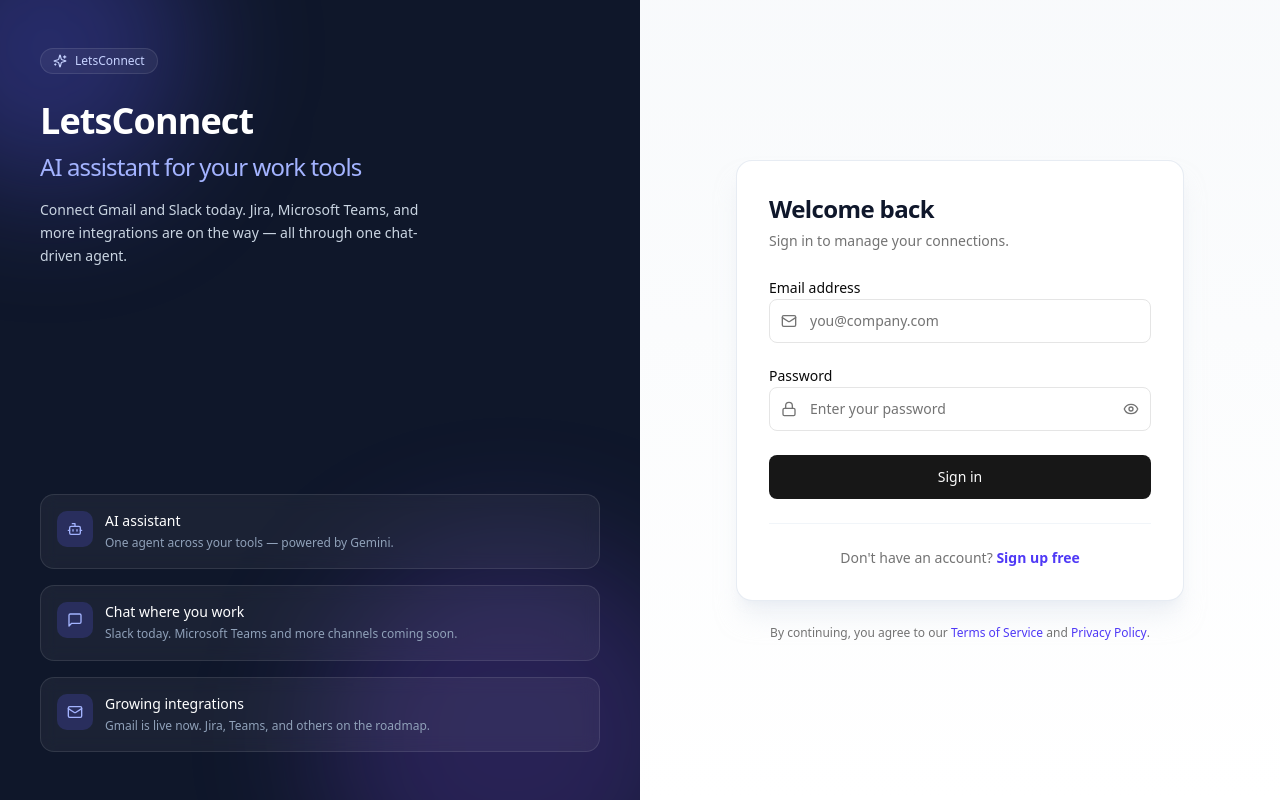
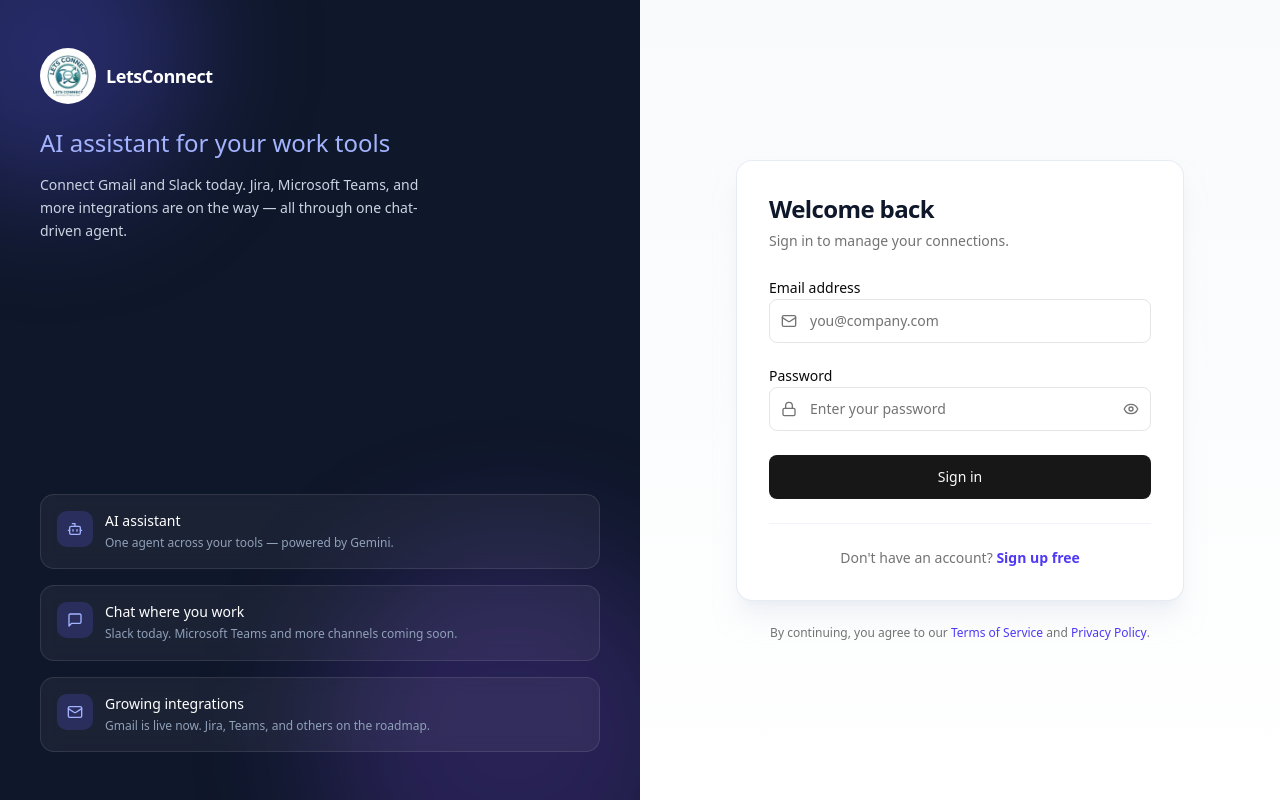
Before and after one commit to gauravdewli-dev/LetsConnect-Frontend, a React (Vite) app: page /login in a window 1280 px wide. Built offline with nearby package versions, Linux system fonts and the light colour scheme; no server answers.

Commit message:
Add Vercel configuration file for URL rewrites to serve index.html. This enables single-page application routing for better user experience.

```diff
--- a/index.html
+++ b/index.html
@@ -10,6 +10,8 @@
     />
     <!-- Google Search Console: paste your verification meta tag below when verifying domain ownership -->
     <!-- <meta name="google-site-verification" content="YOUR_VERIFICATION_CODE" /> -->
+    <link rel="icon" type="image/png" href="/logo.png" />
+    <link rel="apple-touch-icon" href="/logo.png" />
     <title>LetsConnect | AI Assistant</title>
   </head>
   <body>
--- /dev/null
+++ b/src/atoms/Logo.tsx
@@ -0,0 +1,32 @@
+import { cn } from "@/lib/utils";
+
+const LOGO_SRC = "/logo.png";
+
+interface LogoProps {
+  className?: string;
+  imageClassName?: string;
+  showName?: boolean;
+  nameClassName?: string;
+}
+
+export default function Logo({
+  className,
+  imageClassName,
+  showName = true,
+  nameClassName,
+}: LogoProps) {
+  return (
+    <div className={cn("flex items-center gap-2.5", className)}>
+      <img
+        src={LOGO_SRC}
+        alt="LetsConnect"
+        className={cn("size-9 shrink-0 rounded-full object-cover", imageClassName)}
+      />
+      {showName && (
+        <span className={cn("font-semibold tracking-tight", nameClassName)}>LetsConnect</span>
+      )}
+    </div>
+  );
+}
+
+export { LOGO_SRC };
--- a/src/pages/auth-management/Login.tsx
+++ b/src/pages/auth-management/Login.tsx
@@ -1,7 +1,8 @@
 import { useEffect, useState } from "react";
 import { Link, useNavigate } from "react-router-dom";
-import { Bot, Mail, MessageSquare, Sparkles } from "lucide-react";
+import { Bot, Mail, MessageSquare } from "lucide-react";
 
+import Logo from "@/atoms/Logo";
 import { Button } from "@/atoms/ui/button";
 import type { LoginPayload } from "@/types";
 
@@ -57,16 +58,14 @@ export default function Login() {
         <div className="pointer-events-none absolute -bottom-32 -right-16 size-96 rounded-full bg-violet-500/20 blur-3xl" />
 
         <div className="relative">
-          <div className="mb-6 inline-flex items-center gap-2 rounded-full border border-white/10 bg-white/5 px-3 py-1 text-xs font-medium text-indigo-200">
-            <Sparkles className="size-3.5" />
-            LetsConnect
-          </div>
-          <h1 className="max-w-md text-4xl font-semibold leading-tight tracking-tight">
-            LetsConnect
-            <span className="mt-2 block text-2xl font-normal text-indigo-300">
-              AI assistant for your work tools
-            </span>
-          </h1>
+          <Logo
+            className="mb-6"
+            imageClassName="size-14"
+            nameClassName="text-lg text-white"
+          />
+          <p className="max-w-md text-2xl font-normal leading-tight text-indigo-300">
+            AI assistant for your work tools
+          </p>
           <p className="mt-4 max-w-sm text-sm leading-relaxed text-slate-300">
             Connect Gmail and Slack today. Jira, Microsoft Teams, and more integrations are on the
             way — all through one chat-driven agent.
@@ -95,14 +94,8 @@ export default function Login() {
       <div className="flex min-h-screen items-center justify-center bg-gradient-to-b from-slate-50 to-white px-6 py-12">
         <div className="w-full max-w-md">
           <div className="mb-8 lg:hidden">
-            <div className="mb-3 inline-flex items-center gap-2 rounded-full bg-indigo-50 px-3 py-1 text-xs font-medium text-indigo-700">
-              <Sparkles className="size-3.5" />
-              LetsConnect
-            </div>
-            <h1 className="text-2xl font-semibold tracking-tight text-slate-900">
-              LetsConnect
-            </h1>
-            <p className="mt-1 text-sm text-muted-foreground">
+            <Logo className="mb-3" imageClassName="size-12" nameClassName="text-xl text-slate-900" />
+            <p className="text-sm text-muted-foreground">
               {isSignup ? "Create your account" : "Welcome back"} — AI assistant for your work tools
             </p>
           </div>
--- a/src/pages/dashboard/components/DashboardLayout.tsx
+++ b/src/pages/dashboard/components/DashboardLayout.tsx
@@ -1,6 +1,7 @@
 import type { ComponentType, ReactNode } from "react";
-import { LayoutDashboard, LogOut, MessageSquare, Sparkles } from "lucide-react";
+import { LayoutDashboard, LogOut, MessageSquare } from "lucide-react";
 
+import Logo from "@/atoms/Logo";
 import { Button } from "@/atoms/ui/button";
 import { cn } from "@/lib/utils";
 
@@ -29,10 +30,7 @@ export default function DashboardLayout({
     <div className="flex min-h-screen flex-col bg-background md:flex-row">
       {/* Mobile top bar */}
       <header className="flex items-center justify-between border-b px-4 py-3 md:hidden">
-        <div className="flex items-center gap-2 font-semibold">
-          <Sparkles className="size-4 text-indigo-600" />
-          LetsConnect
-        </div>
+        <Logo imageClassName="size-8" nameClassName="text-base" />
         <Button variant="ghost" size="sm" onClick={onLogout}>
           Log out
         </Button>
@@ -60,9 +58,8 @@ export default function DashboardLayout({
 
       {/* Sidebar — desktop */}
       <aside className="hidden w-60 shrink-0 flex-col border-r bg-slate-50/80 md:flex">
-        <div className="flex items-center gap-2 border-b px-5 py-5 font-semibold">
-          <Sparkles className="size-5 text-indigo-600" />
-          LetsConnect
+        <div className="flex items-center border-b px-5 py-5">
+          <Logo imageClassName="size-10" nameClassName="text-base" />
         </div>
 
         <nav className="flex-1 space-y-1 p-3">
--- a/src/pages/dashboard/components/TextChat.tsx
+++ b/src/pages/dashboard/components/TextChat.tsx
@@ -1,6 +1,7 @@
 import { type FormEvent, useEffect, useRef, useState } from "react";
-import { Bot, Loader2, Send } from "lucide-react";
+import { Loader2, Send } from "lucide-react";
 
+import { LOGO_SRC } from "@/atoms/Logo";
 import { Button } from "@/atoms/ui/button";
 import { Input } from "@/atoms/ui/input";
 import type { ChatMessage } from "@/types";
@@ -89,9 +90,11 @@ export default function TextChat() {
       <div ref={scrollRef} className="flex-1 space-y-4 overflow-y-auto px-4 py-4 md:px-6">
         {messages.length === 0 && (
           <div className="mx-auto max-w-lg pt-8 text-center">
-            <div className="mx-auto mb-4 flex size-12 items-center justify-center rounded-full bg-indigo-50">
-              <Bot className="size-6 text-indigo-600" />
-            </div>
+            <img
+              src={LOGO_SRC}
+              alt="LetsConnect"
+              className="mx-auto mb-4 size-14 rounded-full object-cover"
+            />
             <p className="font-medium">Start a conversation</p>
             <p className="mt-1 text-sm text-muted-foreground">
               Search email, send Slack DMs, post to channels, and more.
--- a/src/pages/legal/LegalLayout.tsx
+++ b/src/pages/legal/LegalLayout.tsx
@@ -2,6 +2,7 @@ import type { ReactNode } from "react";
 import { Link } from "react-router-dom";
 import { ArrowLeft } from "lucide-react";
 
+import Logo from "@/atoms/Logo";
 import { Button } from "@/atoms/ui/button";
 
 interface LegalLayoutProps {
@@ -22,8 +23,8 @@ export default function LegalLayout({ title, updated, children }: LegalLayoutPro
         </Button>
 
         <header className="mb-8 border-b border-slate-200 pb-6">
-          <p className="text-sm font-medium text-indigo-600">LetsConnect</p>
-          <h1 className="mt-1 text-3xl font-semibold tracking-tight text-slate-900">{title}</h1>
+          <Logo className="mb-3" imageClassName="size-11" nameClassName="text-base text-indigo-700" />
+          <h1 className="text-3xl font-semibold tracking-tight text-slate-900">{title}</h1>
           <p className="mt-2 text-sm text-muted-foreground">Last updated: {updated}</p>
         </header>
 
```
Also changed, not shown: Logo.png (added), public/logo.png (added), vercel.json (added).
